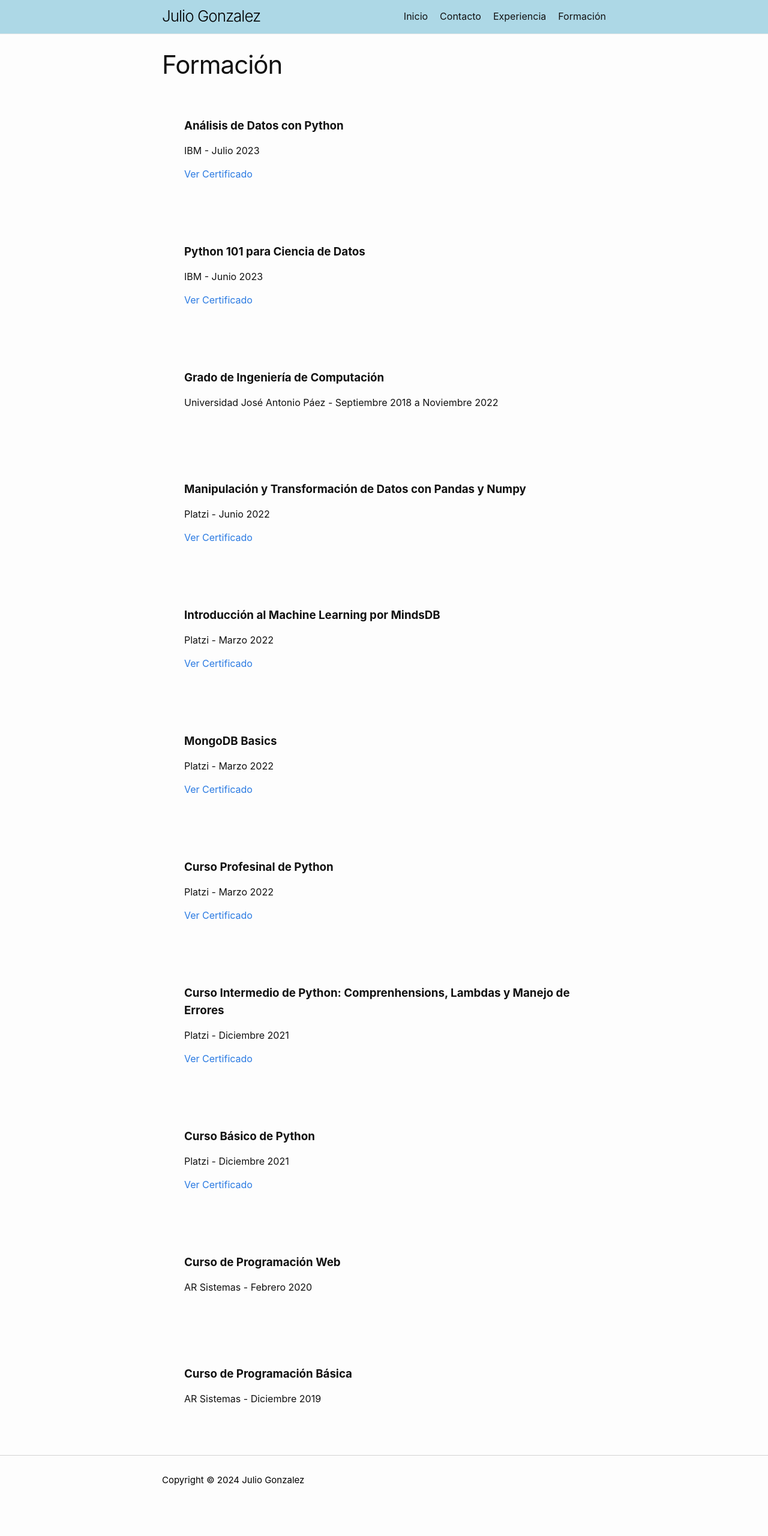
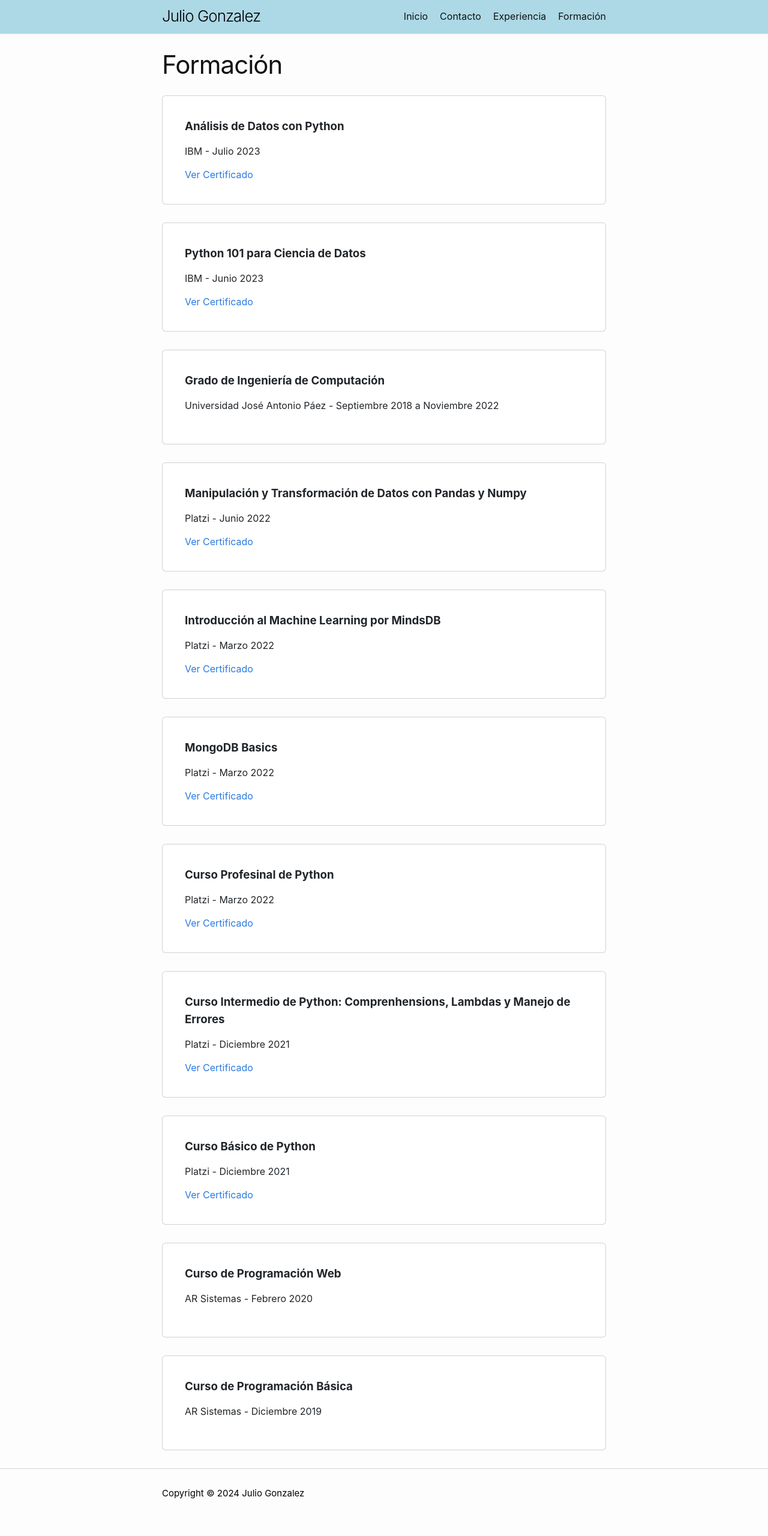
Before and after one commit to GokoshiJr/GokoshiJr.github.io, a Jekyll site: the page built from knowledge.md, in a window 1280 px wide. Shown: the whole page at 60% size. Built offline with Jekyll 4.4.1, drawn with Linux system fonts in a browser that asks for light colours; before the commit the page ends 2539 px from its top, so only the background shows below that.

Commit message:
update goko.css

```diff
--- a/assets/goko.css
+++ b/assets/goko.css
@@ -134,4 +134,157 @@
     margin-top: auto !important;
 }
 
+:root,
+[data-bs-theme=light] {
+  --bs-blue: #0d6efd;
+  --bs-indigo: #6610f2;
+  --bs-purple: #6f42c1;
+  --bs-pink: #d63384;
+  --bs-red: #dc3545;
+  --bs-orange: #fd7e14;
+  --bs-yellow: #ffc107;
+  --bs-green: #198754;
+  --bs-teal: #20c997;
+  --bs-cyan: #0dcaf0;
+  --bs-black: #000;
+  --bs-white: #fff;
+  --bs-gray: #6c757d;
+  --bs-gray-dark: #343a40;
+  --bs-gray-100: #f8f9fa;
+  --bs-gray-200: #e9ecef;
+  --bs-gray-300: #dee2e6;
+  --bs-gray-400: #ced4da;
+  --bs-gray-500: #adb5bd;
+  --bs-gray-600: #6c757d;
+  --bs-gray-700: #495057;
+  --bs-gray-800: #343a40;
+  --bs-gray-900: #212529;
+  --bs-primary: #0d6efd;
+  --bs-secondary: #6c757d;
+  --bs-success: #198754;
+  --bs-info: #0dcaf0;
+  --bs-warning: #ffc107;
+  --bs-danger: #dc3545;
+  --bs-light: #f8f9fa;
+  --bs-dark: #212529;
+  --bs-primary-rgb: 13, 110, 253;
+  --bs-secondary-rgb: 108, 117, 125;
+  --bs-success-rgb: 25, 135, 84;
+  --bs-info-rgb: 13, 202, 240;
+  --bs-warning-rgb: 255, 193, 7;
+  --bs-danger-rgb: 220, 53, 69;
+  --bs-light-rgb: 248, 249, 250;
+  --bs-dark-rgb: 33, 37, 41;
+  --bs-primary-text-emphasis: #052c65;
+  --bs-secondary-text-emphasis: #2b2f32;
+  --bs-success-text-emphasis: #0a3622;
+  --bs-info-text-emphasis: #055160;
+  --bs-warning-text-emphasis: #664d03;
+  --bs-danger-text-emphasis: #58151c;
+  --bs-light-text-emphasis: #495057;
+  --bs-dark-text-emphasis: #495057;
+  --bs-primary-bg-subtle: #cfe2ff;
+  --bs-secondary-bg-subtle: #e2e3e5;
+  --bs-success-bg-subtle: #d1e7dd;
+  --bs-info-bg-subtle: #cff4fc;
+  --bs-warning-bg-subtle: #fff3cd;
+  --bs-danger-bg-subtle: #f8d7da;
+  --bs-light-bg-subtle: #fcfcfd;
+  --bs-dark-bg-subtle: #ced4da;
+  --bs-primary-border-subtle: #9ec5fe;
+  --bs-secondary-border-subtle: #c4c8cb;
+  --bs-success-border-subtle: #a3cfbb;
+  --bs-info-border-subtle: #9eeaf9;
+  --bs-warning-border-subtle: #ffe69c;
+  --bs-danger-border-subtle: #f1aeb5;
+  --bs-light-border-subtle: #e9ecef;
+  --bs-dark-border-subtle: #adb5bd;
+  --bs-white-rgb: 255, 255, 255;
+  --bs-black-rgb: 0, 0, 0;
+  --bs-font-sans-serif: system-ui, -apple-system, "Segoe UI", Roboto, "Helvetica Neue", "Noto Sans", "Liberation Sans", Arial, sans-serif, "Apple Color Emoji", "Segoe UI Emoji", "Segoe UI Symbol", "Noto Color Emoji";
+  --bs-font-monospace: SFMono-Regular, Menlo, Monaco, Consolas, "Liberation Mono", "Courier New", monospace;
+  --bs-gradient: linear-gradient(180deg, rgba(255, 255, 255, 0.15), rgba(255, 255, 255, 0));
+  --bs-body-font-family: var(--bs-font-sans-serif);
+  --bs-body-font-size: 1rem;
+  --bs-body-font-weight: 400;
+  --bs-body-line-height: 1.5;
+  --bs-body-color: #212529;
+  --bs-body-color-rgb: 33, 37, 41;
+  --bs-body-bg: #fff;
+  --bs-body-bg-rgb: 255, 255, 255;
+  --bs-emphasis-color: #000;
+  --bs-emphasis-color-rgb: 0, 0, 0;
+  --bs-secondary-color: rgba(33, 37, 41, 0.75);
+  --bs-secondary-color-rgb: 33, 37, 41;
+  --bs-secondary-bg: #e9ecef;
+  --bs-secondary-bg-rgb: 233, 236, 239;
+  --bs-tertiary-color: rgba(33, 37, 41, 0.5);
+  --bs-tertiary-color-rgb: 33, 37, 41;
+  --bs-tertiary-bg: #f8f9fa;
+  --bs-tertiary-bg-rgb: 248, 249, 250;
+  --bs-heading-color: inherit;
+  --bs-link-color: #0d6efd;
+  --bs-link-color-rgb: 13, 110, 253;
+  --bs-link-decoration: underline;
+  --bs-link-hover-color: #0a58ca;
+  --bs-link-hover-color-rgb: 10, 88, 202;
+  --bs-code-color: #d63384;
+  --bs-highlight-color: #212529;
+  --bs-highlight-bg: #fff3cd;
+  --bs-border-width: 1px;
+  --bs-border-style: solid;
+  --bs-border-color: #dee2e6;
+  --bs-border-color-translucent: rgba(0, 0, 0, 0.175);
+  --bs-border-radius: 0.375rem;
+  --bs-border-radius-sm: 0.25rem;
+  --bs-border-radius-lg: 0.5rem;
+  --bs-border-radius-xl: 1rem;
+  --bs-border-radius-xxl: 2rem;
+  --bs-border-radius-2xl: var(--bs-border-radius-xxl);
+  --bs-border-radius-pill: 50rem;
+  --bs-box-shadow: 0 0.5rem 1rem rgba(0, 0, 0, 0.15);
+  --bs-box-shadow-sm: 0 0.125rem 0.25rem rgba(0, 0, 0, 0.075);
+  --bs-box-shadow-lg: 0 1rem 3rem rgba(0, 0, 0, 0.175);
+  --bs-box-shadow-inset: inset 0 1px 2px rgba(0, 0, 0, 0.075);
+  --bs-focus-ring-width: 0.25rem;
+  --bs-focus-ring-opacity: 0.25;
+  --bs-focus-ring-color: rgba(13, 110, 253, 0.25);
+  --bs-form-valid-color: #198754;
+  --bs-form-valid-border-color: #198754;
+  --bs-form-invalid-color: #dc3545;
+  --bs-form-invalid-border-color: #dc3545;
+}
+
+.card {
+    --bs-card-spacer-y: 1rem;
+    --bs-card-spacer-x: 1rem;
+    --bs-card-title-spacer-y: 0.5rem;
+    --bs-card-title-color: ;
+    --bs-card-subtitle-color: ;
+    --bs-card-border-width: var(--bs-border-width);
+    --bs-card-border-color: var(--bs-border-color-translucent);
+    --bs-card-border-radius: var(--bs-border-radius);
+    --bs-card-box-shadow: ;
+    --bs-card-inner-border-radius: calc(var(--bs-border-radius) - (var(--bs-border-width)));
+    --bs-card-cap-padding-y: 0.5rem;
+    --bs-card-cap-padding-x: 1rem;
+    --bs-card-cap-bg: rgba(var(--bs-body-color-rgb), 0.03);
+    --bs-card-cap-color: ;
+    --bs-card-height: ;
+    --bs-card-color: ;
+    --bs-card-bg: var(--bs-body-bg);
+    --bs-card-img-overlay-padding: 1rem;
+    --bs-card-group-margin: 0.75rem;
+    position: relative;
+    display: flex;
+    flex-direction: column;
+    min-width: 0;
+    height: var(--bs-card-height);
+    color: var(--bs-body-color);
+    word-wrap: break-word;
+    background-color: var(--bs-card-bg);
+    background-clip: border-box;
+    border: var(--bs-card-border-width) solid var(--bs-card-border-color);
+    border-radius: var(--bs-card-border-radius);
+}
 /* bootstrap */
```
